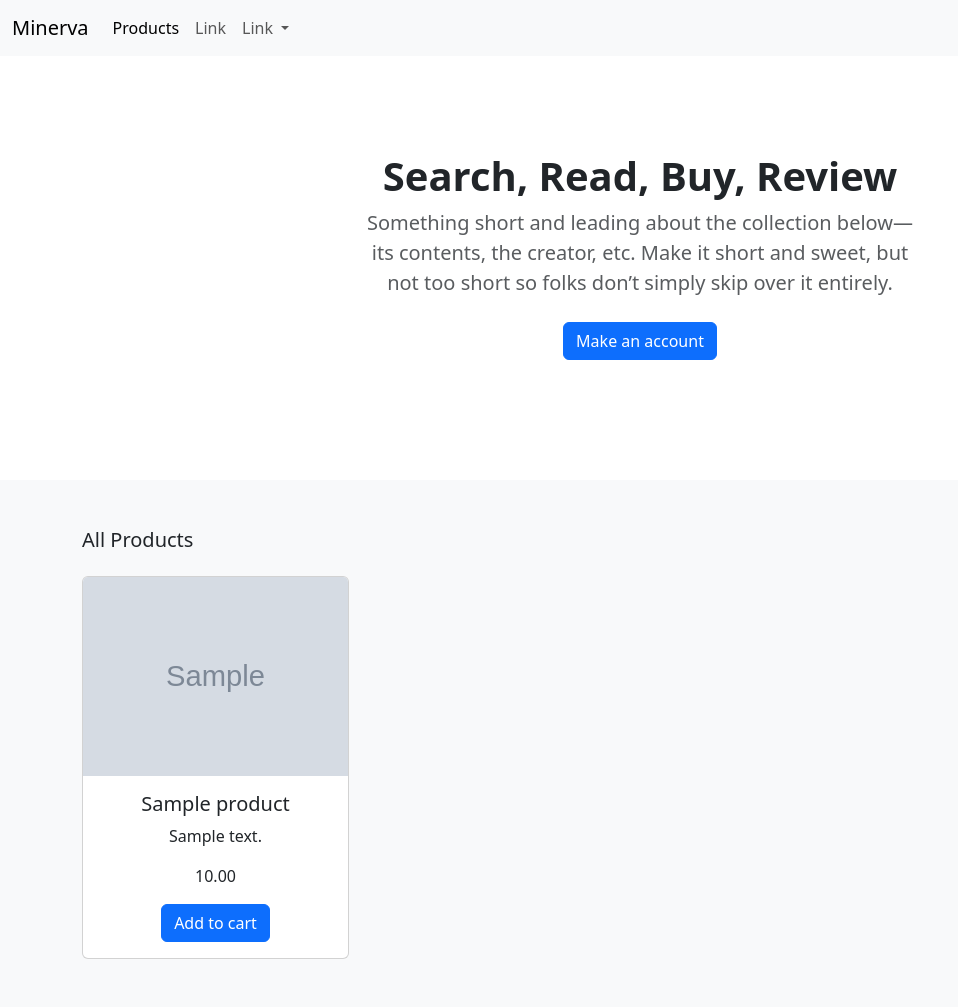
After one commit to Kylef94/Minerva, a Django app: template static/templates/shop/home.html in a window 1280 px wide. The commit adds this page. Shown: the whole page, without its empty margins (0-958 px from the left). Run offline with Django 4.2, Linux system fonts and the light colour scheme; the template is opened without the code that fills it: values that come from a table or form of the project are taken from there, others are empty; tables that the repository leaves empty hold one stand-in row (values such as "Sample post"); grey boxes marked "Sample" are stand-in pictures.

Commit message:
built basic shop front and added products for prototyping

```diff
--- a/shop/models.py
+++ b/shop/models.py
@@ -2,11 +2,13 @@ from django.db import models
 from django.contrib.auth.models import User
 from django.urls import reverse
 
-# Create your models here.
+class ProductManager(models.Manager):
+    def get_queryset(self):
+        return super(ProductManager, self).get_queryset().filter(is_active=True)
 
 class Category(models.Model):
     name = models.CharField(max_length=50, db_index=True)
-    slug = models.SlugField(max_length=50, unique=True)
+    slug = models.SlugField(max_length=50, unique=True, default=name)
 
     class Meta:
         verbose_name_plural = 'categories'
@@ -20,15 +22,22 @@ class Category(models.Model):
 class Product(models.Model):
     name = models.CharField(max_length=100)
     brand = models.CharField(max_length=100)
-    price = models.DecimalField(max_digits=4, decimal_places=2)
+    price = models.DecimalField(max_digits=7, decimal_places=2)
     category = models.ForeignKey(Category, related_name='product', on_delete=models.CASCADE)
     description = models.CharField('description', max_length=200)
+    image = models.ImageField(upload_to='media/images/', default='media/images/default.png')
+    slug = models.SlugField(max_length=255, default=name)
+    in_stock = models.BooleanField(default=True)
+    is_active = models.BooleanField(default=True)
     created_by = models.ForeignKey(User, on_delete=models.CASCADE, related_name='product_creator')
-    created_date = models.DateTimeField("creation date")
-    last_updated = models.DateTimeField("last update date")
+    created_date = models.DateTimeField("creation date", auto_now_add=True)
+    last_updated = models.DateTimeField("last update date", auto_now=True)
+    objects = models.Manager()
+    products = ProductManager()
 
     class Meta:
         verbose_name_plural = 'products'
+        ordering = ('-created_date',)
 
     def get_absolute_url(self):
         return reverse('shop:product_detail', args=[self.slug])
--- a/shop/views.py
+++ b/shop/views.py
@@ -7,5 +7,5 @@ def home(request):
     return HttpResponse("Hello, World. Welcome to Minerva")
 
 def product_all(request):
-    #products = Product.products.all() {'products': products}
-    return render(request, 'shop/home.html')
+    products = Product.products.all()
+    return render(request, 'shop/home.html', {'products': products})
--- a/templates/shop/base.html
+++ b/static/templates/shop/base.html
@@ -1,14 +1,17 @@
 {% load static %}
+
 <!DOCTYPE html>
 <html lang="en">
 
 <head>
     <meta charset="UTF-8">
+    <title>{% block title %}Minerva{% endblock %}</title>
     <link href="https://cdn.jsdelivr.net/npm/bootstrap@5.3.0-alpha1/dist/css/bootstrap.min.css" rel="stylesheet" integrity="sha384-GLhlTQ8iRABdZLl6O3oVMWSktQOp6b7In1Zl3/Jr59b6EGGoI1aFkw7cmDA6j6gD" crossorigin="anonymous">
     <script src="https://cdn.jsdelivr.net/npm/bootstrap@5.3.0-alpha1/dist/js/bootstrap.bundle.min.js" integrity="sha384-w76AqPfDkMBDXo30jS1Sgez6pr3x5MlQ1ZAGC+nuZB+EYdgRZgiwxhTBTkF7CXvN" crossorigin="anonymous"></script>
     <script src="https://code.jquery.com/jquery-3.6.3.min.js" integrity="sha256-pvPw+upLPUjgMXY0G+8O0xUf+/Im1MZjXxxgOcBQBXU=" crossorigin="anonymous"></script>
 
 </head>
+
 <body>
     <header>
         <nav class="navbar navbar-expand-lg bg-body-tertiary">
@@ -42,9 +45,6 @@
                       </ul>
                     </li>
 
-                    <li class="nav-item">
-                      <a class="nav-link disabled">Link</a>
-                    </li>
 
                   </ul>
 
@@ -53,5 +53,6 @@
         </nav>
 
     </header>
+    <div id="content">{% block content %} {% endblock %}</div>
 </body>
 </html>
--- /dev/null
+++ b/static/templates/shop/home.html
@@ -0,0 +1,53 @@
+{% extends "./base.html" %}
+{% load static %}
+{% block title %}Minerva{% endblock %}
+
+{% block content %}
+
+
+
+<section class="py-5 text-center container">
+  <div class="row py-lg-5">
+    <div class="col-lg-6 col-md-8 mx-auto">
+      <h1 class="h1 fw-bold">Search, Read, Buy, Review</h1>
+      <p class="lead text-muted">Something short and leading about the collection below—its contents, the creator,
+        etc. Make it short and sweet, but not too short so folks don’t simply skip over it entirely.</p>
+      <p>
+        <a href="#" class="btn btn-primary my-2">Make an account</a>
+      </p>
+    </div>
+  </div>
+</section>
+
+<div class="album py-5 bg-light">
+  <div class="container">
+
+    <div class="pb-3 h5">All Products</div>
+    <div class="row row-cols-1 row-cols-sm-2 row-cols-md-5 g-3">
+
+      {% for product in products %}
+
+      <div class="col-12 col-md-6 col-lg-3">
+        <div class="card text-center">
+          <img src="{{ product.image.url }}" alt="A photo" class="card-img-top">
+          <div class="card-body">
+            <h5 class="card-title">{{ product.name }}</h5>
+            <p class="card-text-center">{{ product.description }} </p>
+
+            <div>
+              <p class="card-text"> {{ product.price }}</p>
+              <a href="#" class="btn btn-primary">Add to cart</a>
+            </div>
+
+          </div>
+        </div>
+      </div>
+
+      {% endfor %}
+
+    </div>
+  </div>
+</div>
+
+
+{% endblock %}
```
Also changed, not shown: core/settings.py (+4 -3 lines), templates/shop/home.html (deleted, +0 -52 lines), static/templates/shop/products/category.html (renamed from templates/shop/products/category.html), static/templates/shop/products/single.html (renamed from templates/shop/products/single.html).
